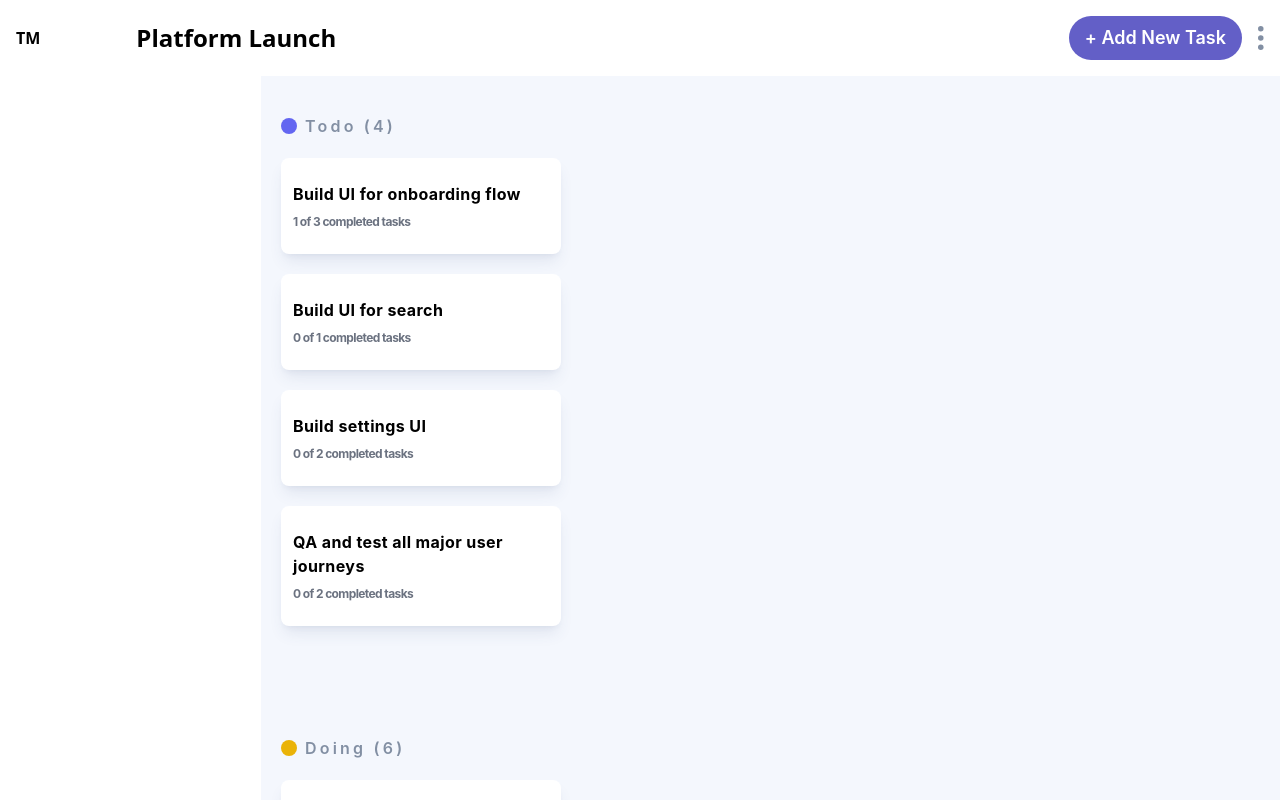
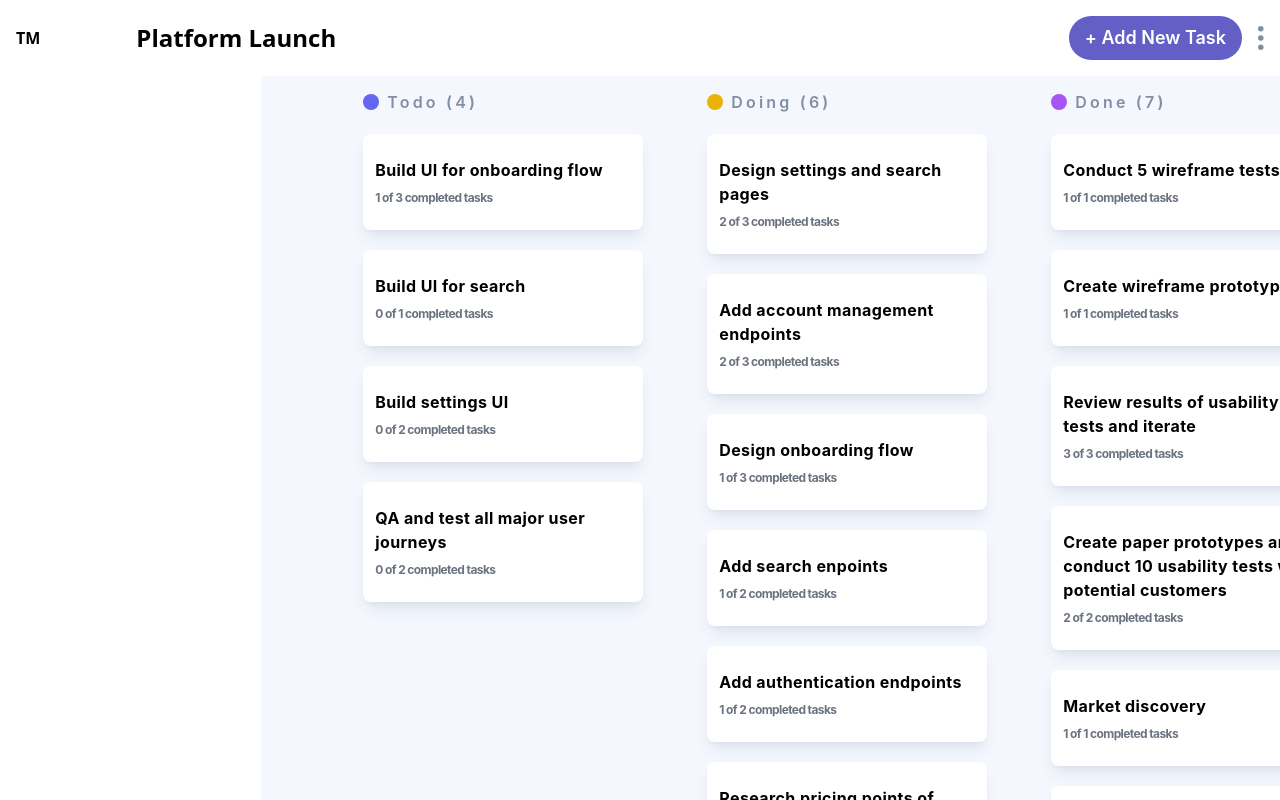
Before and after one commit to md-ziauddin/kanban-task-management-web-app, a React (Vite) app: page / in a window 1280 px wide. Built offline with nearby package versions, Linux system fonts and the light colour scheme.

Commit message:
feat: adds draggble feature

```diff
--- a/src/components/Center.jsx
+++ b/src/components/Center.jsx
@@ -3,6 +3,7 @@ import React, { useEffect, useState } from "react";
 import SideBar from "./Sidebar";
 import { useSelector } from "react-redux";
 import Column from "./Column";
+import AddEditBoardModal from "../modals/AddEditBoardModal";
 
 const Center = ({ boardModalOpen, setBoardModalOpen }) => {
   const [windowSize, setWindowSize] = useState([
@@ -11,6 +12,7 @@ const Center = ({ boardModalOpen, setBoardModalOpen }) => {
   ]);
 
   const [isSideBarOpen, setIsSideBarOpen] = useState(true);
+  const [isBoardModalOpen, setIsBoardModalOpen] = useState(false);
 
   const boards = useSelector((state) => state.boards);
   const board = boards.find((board) => board.isActive === true);
@@ -32,16 +34,39 @@ const Center = ({ boardModalOpen, setBoardModalOpen }) => {
     <div
       className={
         windowSize[0] >= 768 && isSideBarOpen
-          ? "bg-[#f4f7fd] scrollbar-hide h-screen dark:bg-[#20212c] overflow-x-scroll gap-6 ml-[261px]"
-          : "bg-[#f4f7fd] scrollbar-hide h-screen flex dark:bg-[#20212c] overflow-x-scroll gap-6"
+          ? " bg-[#f4f7fd]  scrollbar-hide h-screen flex dark:bg-[#20212c]  overflow-x-scroll gap-6  ml-[261px]"
+          : "bg-[#f4f7fd]  scrollbar-hide h-screen flex    dark:bg-[#20212c] overflow-x-scroll gap-6 "
       }
     >
       {windowSize[0] >= 768 && <SideBar />}
 
       {/* Column Section */}
-      {columns.map((col, index) => (
-        <Column key={index} colIndex={index} />
-      ))}
+      {columns.length > 0 ? (
+        <>
+          {columns?.map((col, index) => (
+            <Column key={index} colIndex={index} />
+          ))}
+          <div
+            onClick={() => {
+              setIsBoardModalOpen(true);
+            }}
+            className=" h-screen dark:bg-[#2b2c3740] flex justify-center items-center font-bold text-2xl hover:text-[#635FC7] transition duration-300 cursor-pointer bg-[#E9EFFA] scrollbar-hide mb-2   mx-5 pt-[90px] min-w-[280px] text-[#828FA3] mt-[135px] rounded-lg "
+          >
+            + New Column
+          </div>
+        </>
+      ) : (
+        <>
+          <EmptyBoard type="edit" />
+        </>
+      )}
+
+      {isBoardModalOpen && (
+        <AddEditBoardModal
+          type="edit"
+          setBoardModalOpen={setIsBoardModalOpen}
+        />
+      )}
     </div>
   );
 };
--- a/src/components/Column.jsx
+++ b/src/components/Column.jsx
@@ -2,6 +2,7 @@ import { shuffle } from "lodash";
 import React, { useEffect, useState } from "react";
 import { useDispatch, useSelector } from "react-redux";
 import Task from "./Task";
+import boardSlice from "../redux/boardSlice";
 
 const Column = ({ colIndex }) => {
   const colors = [
@@ -26,13 +27,33 @@ const Column = ({ colIndex }) => {
     setColor(shuffle(colors).pop());
   }, [dispatch]);
 
+  const handleOnDrop = (e) => {
+    const { prevColIndex, taskIndex } = JSON.parse(
+      e.dataTransfer.getData("text")
+    );
+
+    if (colIndex !== prevColIndex) {
+      dispatch(
+        boardSlice.actions.dragTask({ colIndex, prevColIndex, taskIndex })
+      );
+    }
+  };
+
+  const handleOnDragOver = (e) => {
+    e.preventDefault();
+  };
+
   return (
-    <div className="scrollbar-hide mx-5 pt-[90px] min-w-[280px]">
+    <div
+      onDrop={handleOnDrop}
+      onDragOver={handleOnDragOver}
+      className="scrollbar-hide mx-5 pt-[90px] min-w-[280px]"
+    >
       <p className=" font-semibold flex  items-center  gap-2 tracking-widest md:tracking-[.2em] text-[#828fa3]">
         <div className={`rounded-full w-4 h-4 ${color} `} />
-        {col.name} ({col.tasks.length})
+        {col?.name} ({col?.tasks?.length})
       </p>
-      {col.tasks.map((task, index) => (
+      {col?.tasks?.map((task, index) => (
         <Task key={index} taskIndex={index} colIndex={colIndex} />
       ))}
     </div>
--- a/src/components/Task.jsx
+++ b/src/components/Task.jsx
@@ -18,6 +18,13 @@ const Task = ({ taskIndex, colIndex }) => {
     }
   });
 
+  const handleOnDrag = (e) => {
+    e.dataTransfer.setData(
+      "text",
+      JSON.stringify({ taskIndex, prevColIndex: colIndex })
+    );
+  };
+
   return (
     <div>
       <div
@@ -25,6 +32,7 @@ const Task = ({ taskIndex, colIndex }) => {
           setIsTaskModalOpen(true);
         }}
         draggable
+        onDragStart={handleOnDrag}
         className=" w-[280px] first:my-5 rounded-lg  bg-white  dark:bg-[#2b2c37] shadow-[#364e7e1a] py-6 px-3 shadow-lg hover:text-[#635fc7] dark:text-white dark:hover:text-[#635fc7] cursor-pointer "
       >
         <p className=" font-bold tracking-wide ">{task.title}</p>
```
